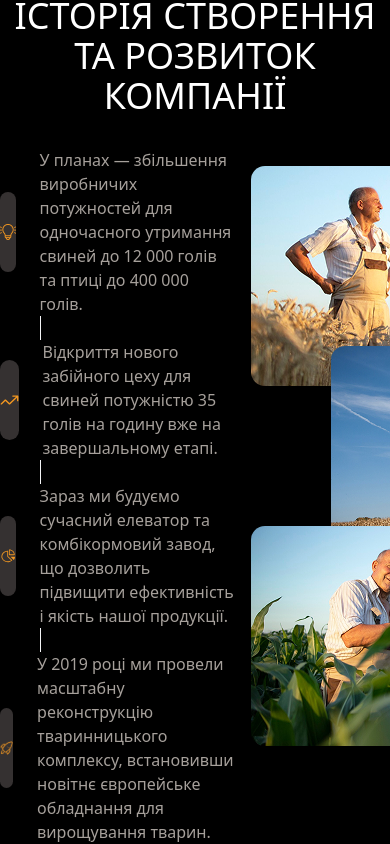
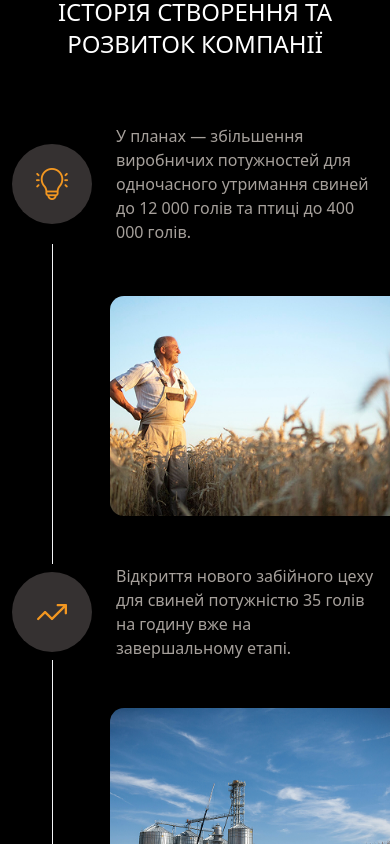
Before and after one commit to ArtemixArt228/chaika, a Next.js app: page /about in a window 390 px wide. Shown: the part 3600-4444 px from the top of the page. Built offline with nearby package versions, Linux system fonts and the light colour scheme.

Commit message:
Refactor HistorySection: enhance layout responsiveness, update text and image styles, adjust spacing and alignment for better visual consistency

```diff
--- a/src/app/about/history-section/components/history-item.tsx
+++ b/src/app/about/history-section/components/history-item.tsx
@@ -12,11 +12,13 @@ export const HistoryItem = ({
 }: THistoryItemProps) => {
   return (
     <div className="flex items-center gap-6 bg-black">
-      <div className="rounded-full bg-night-rider flex justify-center items-center w-20 h-20">
+      <div className="rounded-full bg-night-rider flex shrink-0 justify-center items-center w-20 h-20">
         <Image width={32} height={32} src={itemImage} alt="history item" />
       </div>
 
-      <p className="text-stone-400">{itemDescription}</p>
+      <p className="text-stone-400 max-w-md text-base md:text-lg">
+        {itemDescription}
+      </p>
     </div>
   );
 };
--- a/src/app/about/history-section/history-section.tsx
+++ b/src/app/about/history-section/history-section.tsx
@@ -30,46 +30,46 @@ const HISTORY_ITEMS = [
 
 export const HistorySection = () => {
   return (
-    <section className="container mx-auto mb-20">
-      <h4 className="text-center text-white uppercase text-4xl mb-8">
+    <section className="container mx-auto mb-20 relative">
+      <h4 className="text-center text-white uppercase text-2xl md:text-4xl mb-16">
         Історія створення та розвиток компанії
       </h4>
 
-      <div className="flex justify-between items-center gap-4">
+      <div className="flex justify-between items-start gap-4">
         <div className="relative">
           <Separator
             orientation="vertical"
-            className="bg-gray-100 absolute left-10 z-1"
+            className="bg-gray-100 absolute left-13 md:left-10 z-1"
           />
-          <div className="flex flex-col gap-6 z-10 relative">
+          <div className="flex flex-col gap-80 lg:gap-18 z-10 relative px-3 md:p-0">
             {HISTORY_ITEMS.map((item, i) => (
               <HistoryItem key={i} {...item} />
             ))}
           </div>
         </div>
 
-        <div>
-          <div className="w-110 h-55 relative rounded-xl">
+        <div className="flex flex-col absolute top-75 gap-48  sm:gap-43  sm:top-65 right-0 lg:top-0 lg:relative lg:block lg:pr-20">
+          <div className="relative w-70 h-55 md:w-100 md:h-60 rounded-l-xl md:rounded-xl">
             <Image
               fill
               src="/about/history-section/images/image-1.png"
               alt="history image"
-              className="object-cover rounded-xl"
+              className="object-cover rounded-l-xl md:rounded-xl"
             />
           </div>
-          <div className="w-110 h-55 relative rounded-xl -top-10 left-20">
+          <div className="relative w-70 h-55 md:w-100 md:h-60 rounded-l-xl md:rounded-xl lg:-top-20 lg:left-20">
             <Image
               src="/about/history-section/images/image-2.png"
               alt="history image"
-              className="object-cover rounded-xl"
+              className="object-cover rounded-l-xl md:rounded-xl"
               fill
             />
           </div>
-          <div className="w-110 h-55 relative rounded-xl -top-20">
+          <div className="relative w-70 h-55 md:w-100 md:h-60 rounded-l-xl md:rounded-xl lg:-top-30">
             <Image
               src="/about/history-section/images/image-3.png"
               alt="history image"
-              className="object-cover rounded-xl"
+              className="object-cover rounded-l-xl md:rounded-xl"
               fill
             />
           </div>
```
